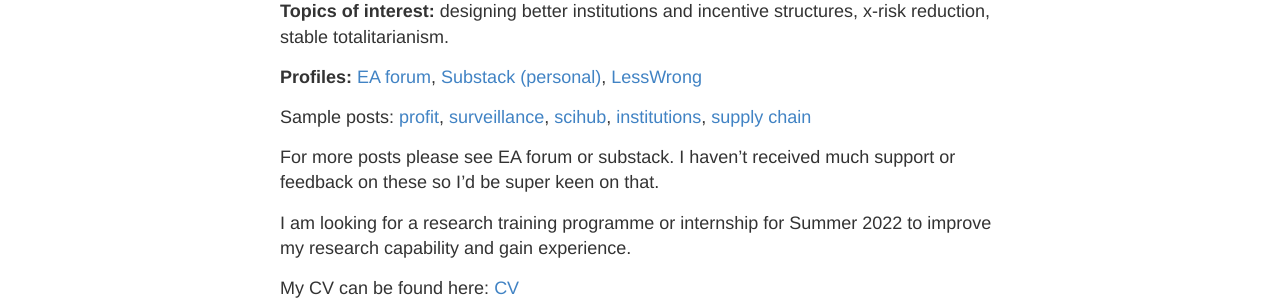
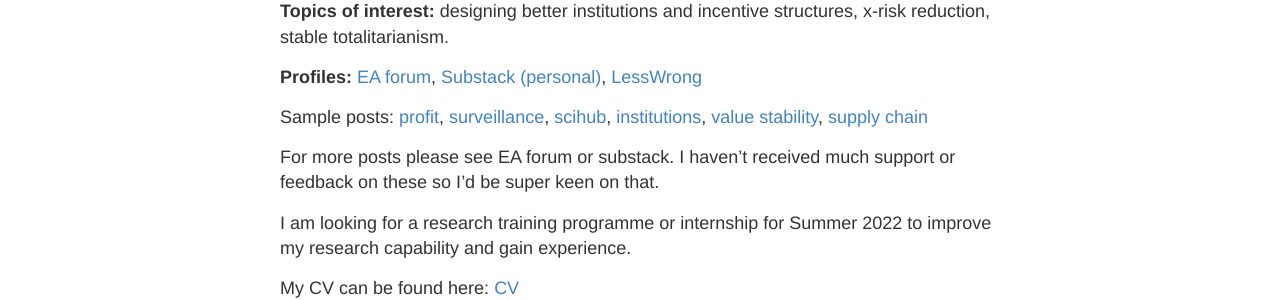
Before and after one commit to samueldashadrach/samueldashadrach.github.io, a Jekyll site: the page built from EA.md, in a window 1280 px wide. Shown: the part 293-593 px from the top of the page. Built offline with Jekyll 4.4.1, drawn with Linux system fonts in a browser that asks for light colours.

Commit message:
Update EA.md

```diff
--- a/EA.md
+++ b/EA.md
@@ -10,7 +10,7 @@ I'm an engineering student at IIT Delhi. My past experience is in cryptocurrency
 
 **Profiles:** [EA forum](https://forum.effectivealtruism.org/users/samuel-shadrach-1), [Substack (personal)](https://kroma.substack.com), [LessWrong](https://www.lesswrong.com/users/samuel-shadrach)
 
-Sample posts: [profit](https://forum.effectivealtruism.org/posts/WKX8Jckar6QRgx6Pd/profit-maximisation-and-obligations-on-shareholders), [surveillance](https://forum.effectivealtruism.org/posts/nm2EczMBm99AZn5JK/the-case-for-studying-stylometric-deanonymisation-as), [scihub](https://forum.effectivealtruism.org/posts/Zxiugmj5EnS6SXYnS/scihub-backups-for-open-research), [institutions](https://forum.effectivealtruism.org/posts/AiH7oJh9qMBNmfsGG/institution-design-for-exponential-technology), [supply chain](https://kroma.substack.com/p/proactive-mapping-of-global-supply)
+Sample posts: [profit](https://forum.effectivealtruism.org/posts/WKX8Jckar6QRgx6Pd/profit-maximisation-and-obligations-on-shareholders), [surveillance](https://forum.effectivealtruism.org/posts/nm2EczMBm99AZn5JK/the-case-for-studying-stylometric-deanonymisation-as), [scihub](https://forum.effectivealtruism.org/posts/Zxiugmj5EnS6SXYnS/scihub-backups-for-open-research), [institutions](https://forum.effectivealtruism.org/posts/AiH7oJh9qMBNmfsGG/institution-design-for-exponential-technology), [value stability](https://kroma.substack.com/p/some-thoughts-on-institutional-value), [supply chain](https://kroma.substack.com/p/proactive-mapping-of-global-supply)
 
 For more posts please see EA forum or substack. I haven't received much support or feedback on these so I'd be super keen on that.
 
```
